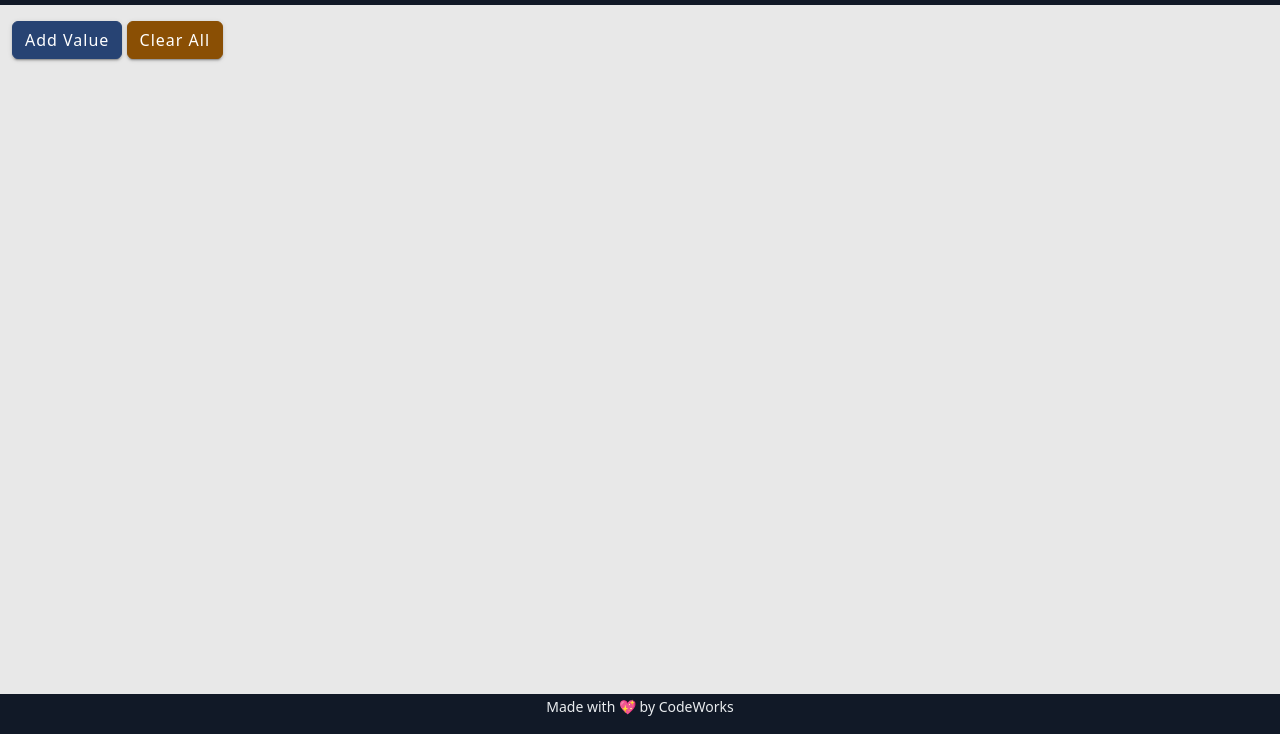
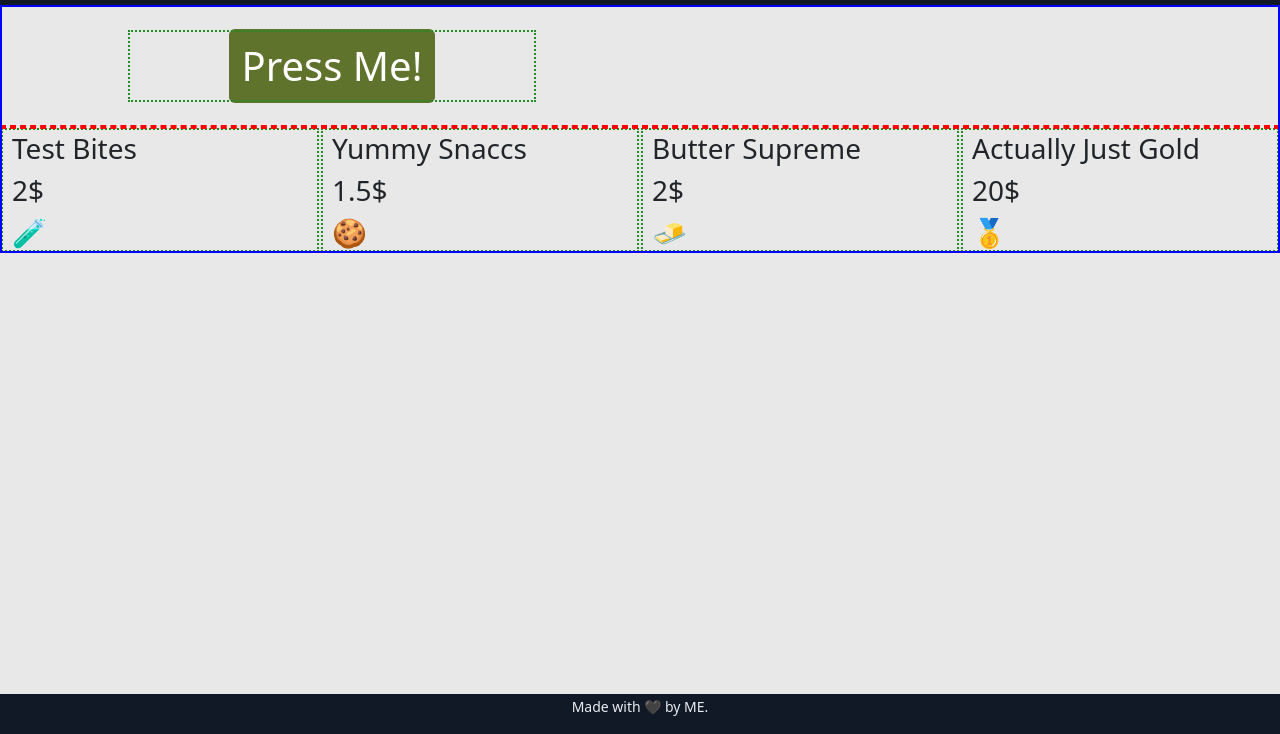
Before and after one commit to HawkesJ02/VENDR, a website with bundled scripts: page index.html in a window 1280 px wide. Shown: the part 66-800 px from the top of the page. Built offline with nearby package versions, Linux system fonts and the light colour scheme; a script that the page names is missing.

Commit message:
Main Content

```diff
--- a/app/App.js
+++ b/app/App.js
@@ -1,7 +1,11 @@
 import { ValuesController } from "./Controllers/ValuesController.js";
+import { SnacksController } from "./Controllers/SnacksController.js";
+import { MoneyController } from "./Controllers/MoneyController.js";
 
 class App {
-  valuesController = new ValuesController();
+  // valuesController = new ValuesController();
+  snackscontroller = new SnacksController()
+  moneycontroller = new MoneyController()
 }
 
 window["app"] = new App();
--- a/app/AppState.js
+++ b/app/AppState.js
@@ -1,11 +1,47 @@
 import { Value } from "./Models/Value.js"
+import { Snacks } from "./Models/Snacks.js"
 import { EventEmitter } from "./Utils/EventEmitter.js"
 import { isValidProp } from "./Utils/isValidProp.js"
 import { loadState } from "./Utils/Store.js"
 
 class AppState extends EventEmitter {
   /** @type {import('./Models/Value').Value[]} */
-  values = loadState('values', [Value])
+  // NOTE PUT THINGS HERE!
+/** @type {import('./Models/Snacks').Snacks[]} */
+  snacks = [
+new Snacks(
+  {
+    name: 'Test Bites',
+    price: 2,
+    emoji: '🧪'
+  },
+),
+new Snacks(
+  {
+    name: 'Yummy Snaccs',
+    price: 1.5,
+    emoji: '🍪',
+  }
+),
+new Snacks(
+  {
+    name: 'Butter Supreme',
+    price: 2,
+    emoji: '🧈',
+  }
+),
+new Snacks(
+  {
+    name: 'Actually Just Gold',
+    price: 20,
+    emoji: '🥇',
+  }
+)
+  ]
+
+money = 0
+
+
 }
 
 export const appState = new Proxy(new AppState(), {
--- /dev/null
+++ b/app/Controllers/MoneyController.js
@@ -0,0 +1,19 @@
+import { appState } from "../AppState.js";
+import { moneyService } from "../Services/SnacksService.js";
+import { setText } from "../Utils/Writer.js";
+
+
+function _draw_money(){
+let money = appState.money
+setText('money-total', `MONEY: ${money}$`)
+}
+export class MoneyController {
+ moneyAdd(){
+  console.log('tester of money controller');
+  moneyService.addMoney();
+  console.log(appState.money);
+  _draw_money()
+ }
+
+
+}
--- /dev/null
+++ b/app/Controllers/SnacksController.js
@@ -0,0 +1,17 @@
+import { appState } from "../AppState.js";
+import { setHTML } from "../Utils/Writer.js";
+
+function _drawSnacks(){
+  console.log('drawing snackies');
+  let snack = appState.snacks
+  let template = ''
+  snack.forEach (s => template += s.snackTemplate )
+setHTML('snack-selection', template)
+}
+
+export class SnacksController{
+  constructor(){
+    console.log('snack controller constructor working 😊');
+    _drawSnacks()
+  }
+}
--- /dev/null
+++ b/app/Models/Snacks.js
@@ -0,0 +1,21 @@
+
+
+export class Snacks {
+  constructor(data){
+this.name = data.name
+this.price = data.price
+this.emoji = data.emoji
+  }
+
+  get snackTemplate() {
+    return `
+    <div class="col-3 fs-3">
+     <div>${this.name}</div>
+     <div>${this.price}$</div>
+     <div>${this.emoji}</div>
+    </div>
+    `
+  }
+
+
+}
--- /dev/null
+++ b/app/Services/SnacksService.js
@@ -0,0 +1,10 @@
+import { appState } from "../AppState.js";
+
+class MoneyService{
+  addMoney(){
+    console.log('money is add :)');
+    appState.money += 0.25;
+  }
+}
+
+export const moneyService = new MoneyService()
--- a/index.html
+++ b/index.html
@@ -15,28 +15,51 @@
   <title>VENDR</title>
 </head>
 
-<body>
+<body class="debug">
+  <style>
+    body.debug .container,
+    body.debug .container-fluid {
+      outline: 2px double blue;
+      outline-offset: -2px;
+    }
+
+    body.debug .row {
+      outline: 2px dashed red;
+      outline-offset: -2px;
+    }
+
+    body.debug [class*="col-"] {
+      outline: 2px dotted forestgreen;
+      outline-offset: -3px;
+    }
+  </style>
   <header>
     <nav class="navbar navbar-dark navbar-expand bg-dark text-light no-select">
       <a class="navbar-brand ms-3" href="#">
-        <img src="https://codeworks.blob.core.windows.net/public/assets/img/cw-mark.png" height="45" alt=""
-          loading="lazy">
+        <img src="https://cdn.discordapp.com/emojis/1050276309625995334.webp?size=240&quality=lossless" height="45"
+          alt="" loading="lazy">
         <span class="ms-2">VENDR</span>
       </a>
     </nav>
   </header>
   <main>
     <div class="container-fluid">
-      <div class="row">
-        <div class="col-12">
-          <div id="app"></div>
+      <div class="row justify-content-around p-4 text-center align-items-center">
+        <div class="col-4">
+          <div class="btn btn-success fs-1 text-center" onclick="app.moneycontroller.moneyAdd()">Press Me!</div>
+        </div>
+        <div class="col-4">
+          <div class="fs-1" id="money-total"></div>
         </div>
       </div>
+      <div class="row" id="snack-selection">
+      </div>
+    </div>
     </div>
   </main>
   <footer class="bg-dark text-light">
     <div class="text-center no-select">
-      <p><small>Made with 💖 by CodeWorks</small></p>
+      <p><small>Made with 🖤 by ME. </small></p>
     </div>
   </footer>
 
```
